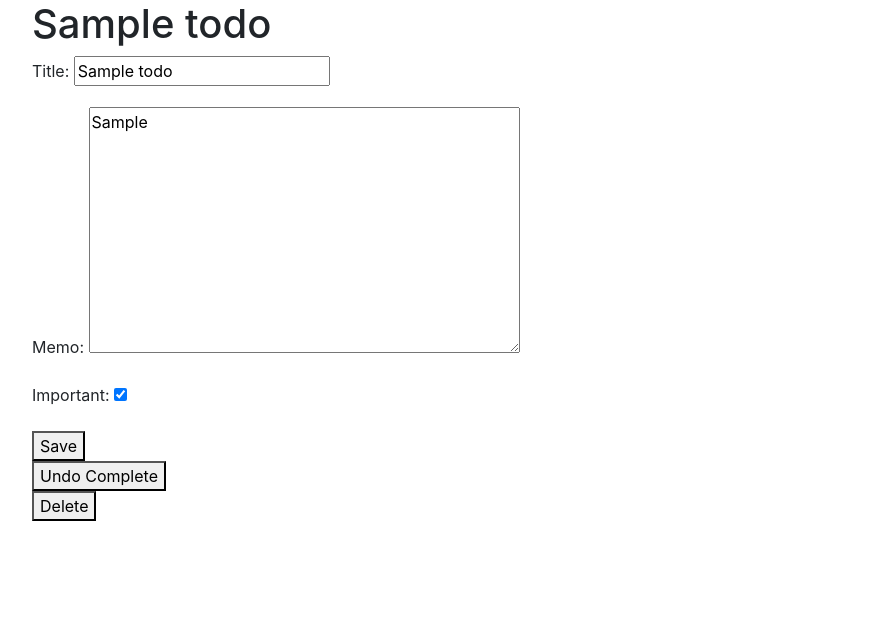
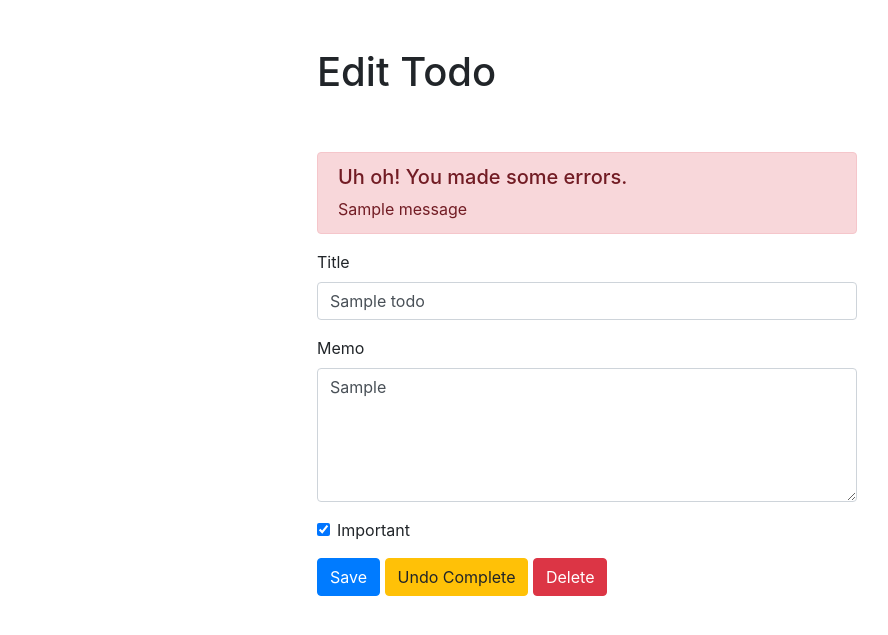
Before and after one commit to operas-logicas/todowoo, a Django app: page /todos/1/ in a window 1280 px wide. Shown: the part 56-691 px from the top of the page, without its empty margins (53-941 px from the left). Run offline with Django 3.2, Linux system fonts and the light colour scheme; a user stored in the database is signed in; tables that the repository leaves empty hold one stand-in row (values such as "Sample post"); one stand-in notice (Sample message) is shown.

Commit message:
Styling todo template,  min refactor viewtodo view

```diff
--- a/todo/templates/todo/todo.html
+++ b/todo/templates/todo/todo.html
@@ -2,34 +2,71 @@
 
 {% block content %}
 
-<h1>{{ todo.title }}</h1>
+<div class="row justify-content-center mt-5">
+  <div class="col-md-6">
+    <h1>Edit Todo</h1>
+  </div>
+</div>
 
-{% if error %}
-  <h2>{{ error }}</h2>
+<div class="row justify-content-center mt-5">
+  <div class="col-md-6">
+    {% if messages %}
+      <div role="alert" class="alert alert-danger">
+        <h5>Uh oh! You made some errors.</h3>
+        {% for message in messages %}
+          {{ message }}
+        {% endfor %}
+      </div>
     {% endif %}
 
+    <!-- Edit Todo Form -->
     <form method="POST">
       {% csrf_token %}
-  {{ form.as_p }}
-  <button type="submit">Save</button>
+
+      <div class="form-group">
+        <label for="title">Title</label>
+        <input type="text" name="title" id="title" class="form-control" value="{{ todo.title }}">
+      </div>
+
+      <div class="form-group">
+        <label for="memo">Memo</label>
+        <textarea name="memo" id="memo" rows="5" class="form-control">{{ todo.memo }}</textarea>
+      </div>
+
+      <div class="form-group form-check">
+        <input type="checkbox" name="important" id="important" class="form-check-input" {% if todo.important %}checked{% endif %}>
+        <label for="important" class="form-check-label">Important</label>
+      </div>
+
+      <button type="submit" class="btn btn-primary">Save</button>
+
+      {% if todo.completed %}
+        <button type="button" class="btn btn-warning" onclick="$('#redoTodoBtn').click()">Undo Complete</button>
+      {% else %}
+        <button type="button" class="btn btn-success" onclick="$('#completeTodoBtn').click()">Complete</button>
+      {% endif %}
+
+      <button type="button" class="btn btn-danger" onclick="$('#deleteTodoBtn').click()">Delete</button>
     </form>
 
+    <!-- Hidden forms for 'Undo Complete' / 'Complete' and 'Delete' -->
     {% if todo.completed %}
-  <form action="{% url 'redotodo' todo.id %}" method="POST">
+      <form style="display: none" action="{% url 'redotodo' todo.id %}" method="POST">
         {% csrf_token %}
-    <button type="submit">Undo Complete</button>
+        <button id="redoTodoBtn" type="submit">Undo Complete</button>
       </form>
     {% else %}
-  <form action="{% url 'completetodo' todo.id %}" method="POST">
+      <form style="display: none" action="{% url 'completetodo' todo.id %}" method="POST">
         {% csrf_token %}
-    <button type="submit">Complete</button>
+        <button id="completeTodoBtn" type="submit">Complete</button>
       </form>
     {% endif %}
 
-
-<form action="{% url 'deletetodo' todo.id %}" method="POST">
+    <form style="display: none" action="{% url 'deletetodo' todo.id %}" method="POST">
       {% csrf_token %}
-  <button type="submit">Delete</button>
+      <button id="deleteTodoBtn" type="submit">Delete</button>
     </form>
+  </div>
+</div>
 
 {% endblock %}
--- a/todo/views.py
+++ b/todo/views.py
@@ -154,6 +154,7 @@ def viewtodo(request, todo_pk):
   if request.method == 'POST':
     updatedForm = TodoForm(request.POST, instance=todo)
 
+    # Validate form
     if updatedForm.is_valid():
       updatedForm.save()
       if todo.completed:
@@ -162,14 +163,9 @@ def viewtodo(request, todo_pk):
         return redirect('currenttodos')
 
     else:
-      form = TodoForm(instance=todo)
-      error = 'Invalid data!'
-
-      return render(
-        request,
-        'todo/todo.html',
-        { 'todo': todo, 'form': form, 'error': error }
-      )
+      # Form validation failed
+      messages.error(request, updatedForm.errors.as_ul())
+      return redirect('viewtodo', todo_pk)
 
   else:
     # GET request so return todo
```
Lines whose indentation alone changed are shown as unchanged.
